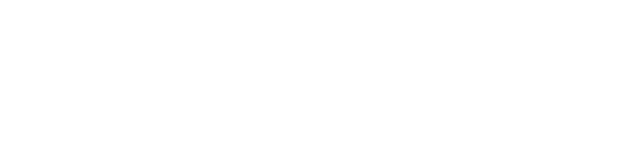
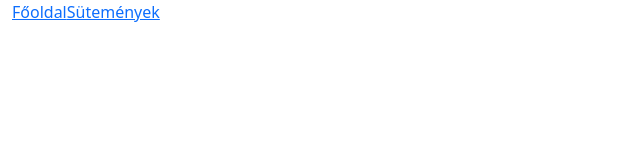
Before and after one commit to MelindaCsik/MelindaCsik.github.io, a plain HTML site: page sutemenyek.html in a window 1280 px wide. Shown: the whole page, without its empty margins (0-640 px from the left). Drawn offline with nearby package versions, Linux system fonts and the light colour scheme.

Commit message:
html base

```diff
--- a/sutemenyek.html
+++ b/sutemenyek.html
@@ -1,13 +1,23 @@
 <!DOCTYPE html>
 <html lang="hu">
+
 <head>
     <meta charset="UTF-8">
     <meta name="viewport" content="width=device-width, initial-scale=1.0">
-    <link href="https://cdn.jsdelivr.net/npm/bootstrap@5.3.3/dist/css/bootstrap.min.css" rel="stylesheet" integrity="sha384-QWTKZyjpPEjISv5WaRU9OFeRpok6YctnYmDr5pNlyT2bRjXh0JMhjY6hW+ALEwIH" crossorigin="anonymous">
+    <link href="https://cdn.jsdelivr.net/npm/bootstrap@5.3.3/dist/css/bootstrap.min.css" rel="stylesheet"
+        integrity="sha384-QWTKZyjpPEjISv5WaRU9OFeRpok6YctnYmDr5pNlyT2bRjXh0JMhjY6hW+ALEwIH" crossorigin="anonymous">
     <link rel="stylesheet" href="css/lucky.css">
     <title>Sütemények</title>
 </head>
+
 <body>
+    <nav class="container-fluid">
+        <div class="row">
+            <div class="col-12">
+                <a href="./index.html">Főoldal</a><a href="./sutemenyek.html">Sütemények</a><a href=""></a><a href=""></a><a href=""></a>
+            </div>
+        </div>
+    </nav>
+</body>
 
-</body>
 </html>
```
